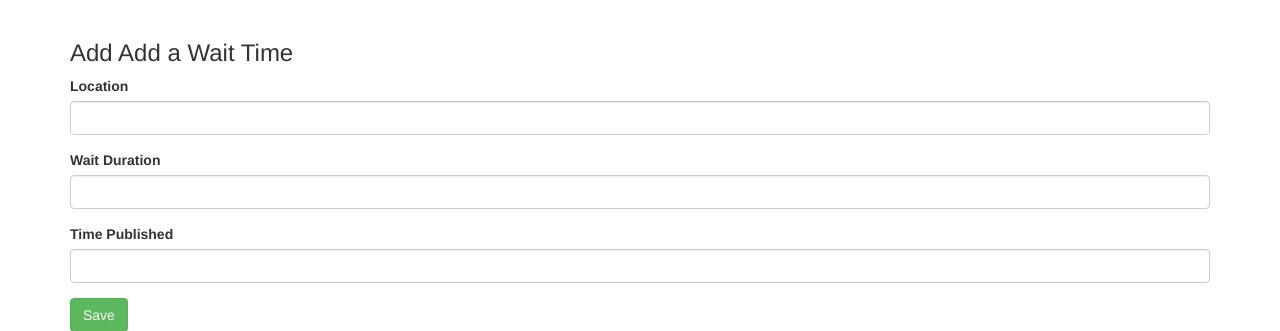
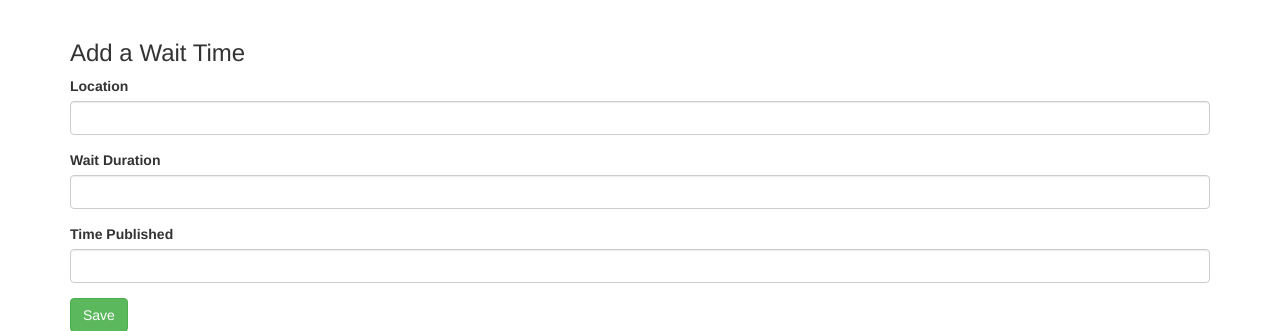
Before and after one commit to jc2538/cafe-app, a Flask app: page /waits/add in a window 1280 px wide. Shown: the part 52-383 px from the top of the page. Run offline with Flask 2, Linux system fonts and the light colour scheme; some libraries are stand-ins or nearby versions.

Commit message:
Fixing little parts of the forms

```diff
--- a/bookshelf/templates/form.html
+++ b/bookshelf/templates/form.html
@@ -17,7 +17,7 @@
 {% extends "base.html" %}
 
 {% block content %}
-<h3>{{action}} Add a Wait Time</h3>
+<h3>{{action}} a Wait Time</h3>
 
 <form method="POST" enctype="multipart/form-data">
 
--- a/bookshelf/templates/query.html
+++ b/bookshelf/templates/query.html
@@ -17,7 +17,7 @@
 {% extends "base.html" %}
 
 {% block content %}
-<h3>{{action}} Get a Wait Time</h3>
+<h3>Get a Wait Time</h3>
 
 <form method="POST" enctype="multipart/form-data">
 
```
Also changed, not shown: 1 other file.
